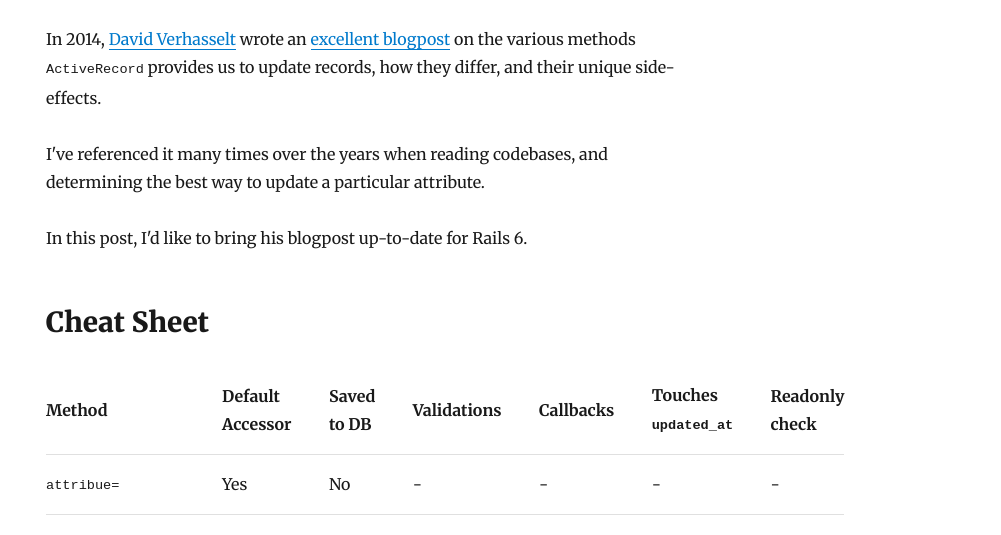
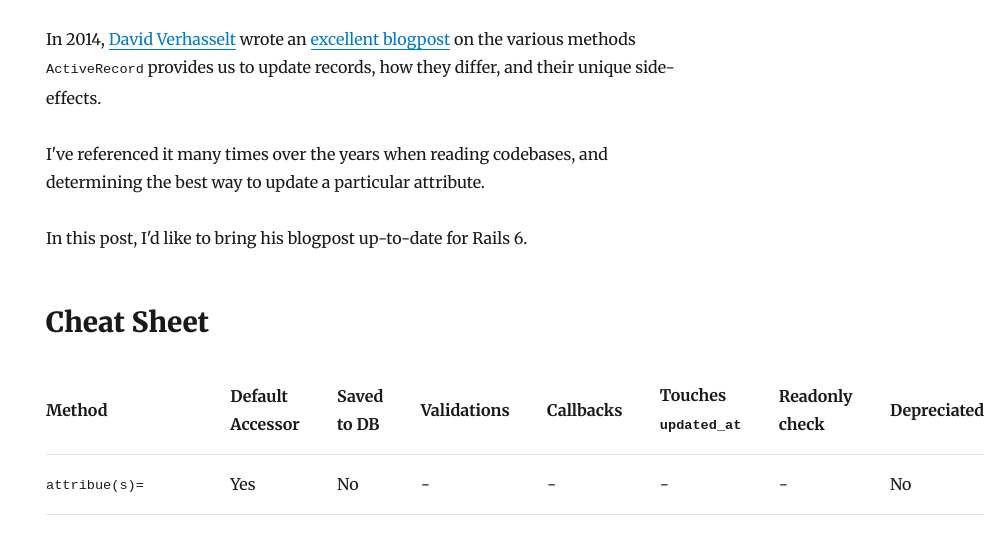
Before and after one commit to conr/blog, a Gatsby site: page /set-attributes-activerecord/ in a window 1280 px wide. Shown: the part 258-793 px from the top of the page, without its empty margins (279-1280 px from the left). Built offline with nearby package versions, Linux system fonts and the light colour scheme; Gatsby itself is replaced by a stand-in of ours; some packages are replaced by stand-ins of ours.

Commit message:
Complete table

```diff
--- a/content/blog/set-attributes-activerecord/index.md
+++ b/content/blog/set-attributes-activerecord/index.md
@@ -12,17 +12,16 @@ In this post, I'd like to bring his blogpost up-to-date for Rails 6.
 
 ## Cheat Sheet
 
-| Method              | Default Accessor | Saved to DB | Validations | Callbacks | Touches `updated_at` | Readonly check |
-| ------------------  |:----------------:| -----------:| -----------:| ---------:| --------------------:| --------------:|
-| `attribue=`         | Yes              | No          | -           | -         | -                    | -              |
-| `write_attribute`   | No               | No          | -           | -         | -                    | -              |
-| `update_attribute`  | Yes              | Yes         | No          | Yes       | Yes                  | Yes            |
-| `update_attributes` | Yes              | Yes         | Yes         | Yes       | Yes                  | Yes            |
-| `attributes`=       | Yes              | No          | -           | -         | -                    | -              |
-| `update`            | Yes              | Yes         | Yes         | Yes       | Yes                  | Yes            |
-| `update_column`     | No               | Yes         | No          | No        | No                   | Yes            |
-| `update_columns`    | No               | Yes         | No          | No        | No                   | Yes            |
-| `User::update`      | Yes              | Yes         | Yes         | Yes       | Yes                  | Yes            |
-| `User::update_all`  | No               | Yes         | No          | No        | No                   | No             |
-| `User::insert_all`  | No               | Yes         | No          | No        | No                   | No             |
-| `User::upsert_all`  | No               | Yes         | No          | No        | No                   | No             |
+| Method                | Default Accessor | Saved to DB | Validations | Callbacks | Touches `updated_at` | Readonly check | Depreciated |
+| --------------------  |:----------------:| -----------:| -----------:| ---------:| --------------------:| --------------:| -----------:|
+| `attribue(s)=`        | Yes              | No          | -           | -         | -                    | -              | No
+| `write_attribute`     | No               | No          | -           | -         | -                    | -              | No
+| `assign_attributes`   | Yes              | No          | -           | -         | -                    | -              | No
+| `update_attribute`    | Yes              | Yes         | No          | Yes       | Yes                  | Yes            | No
+| `update_attributes`   | Yes              | Yes         | Yes         | Yes       | Yes                  | Yes            | Yes (as of Rails 6)
+| `update`              | Yes              | Yes         | Yes         | Yes       | Yes                  | Yes            | No
+| `update_column(s)`    | Yes              | Yes         | No          | No        | No                   | Yes            | No
+| `User::update`        | Yes              | Yes         | Yes         | Yes       | Yes                  | Yes            | No
+| `User::update_all`    | No               | Yes         | No          | No        | No                   | No             | No
+| `User::insert(_all)`  | No               | Yes         | No          | No        | No                   | No             | No
+| `User::upsert(_all)`  | No               | Yes         | No          | No        | No                   | No             | No
```
